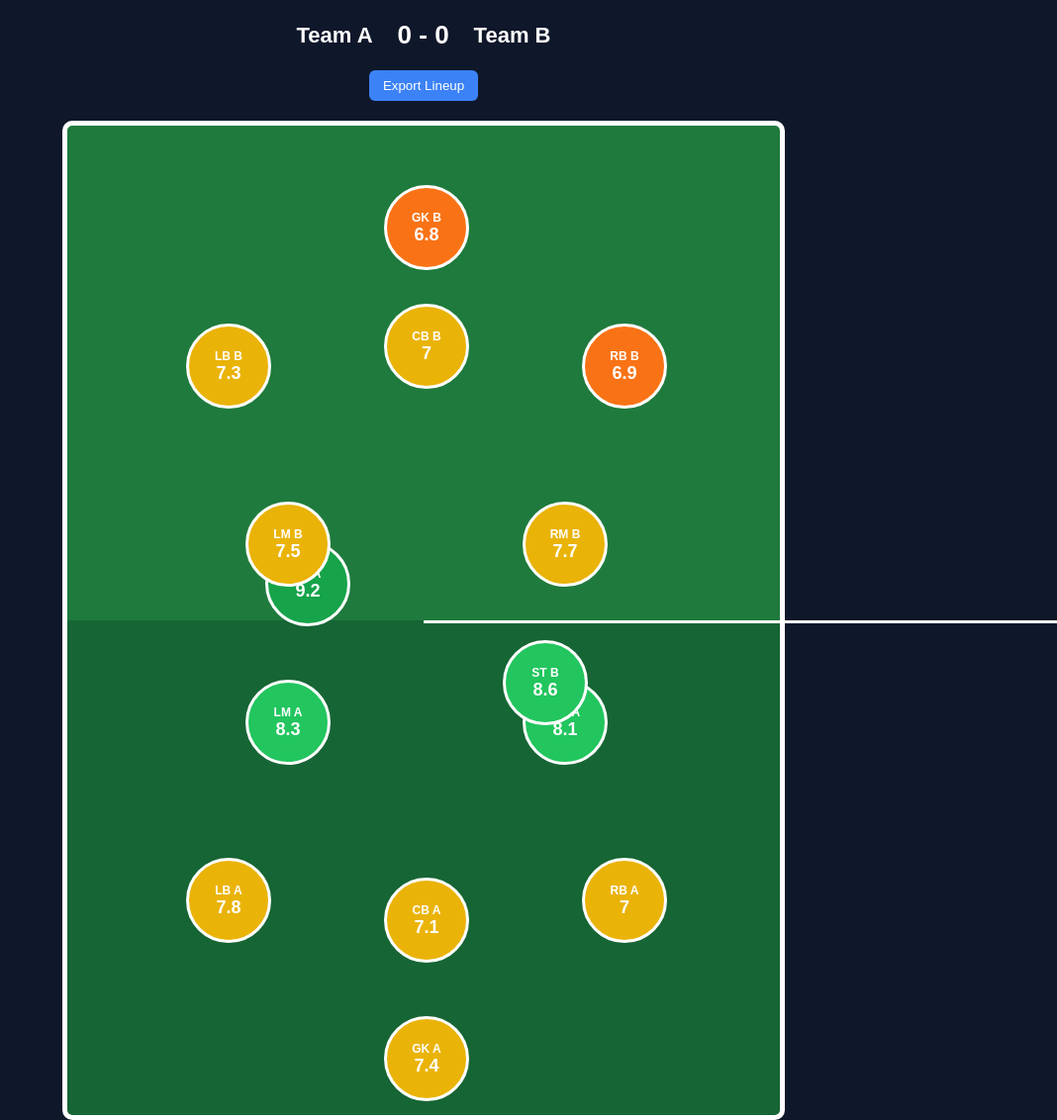
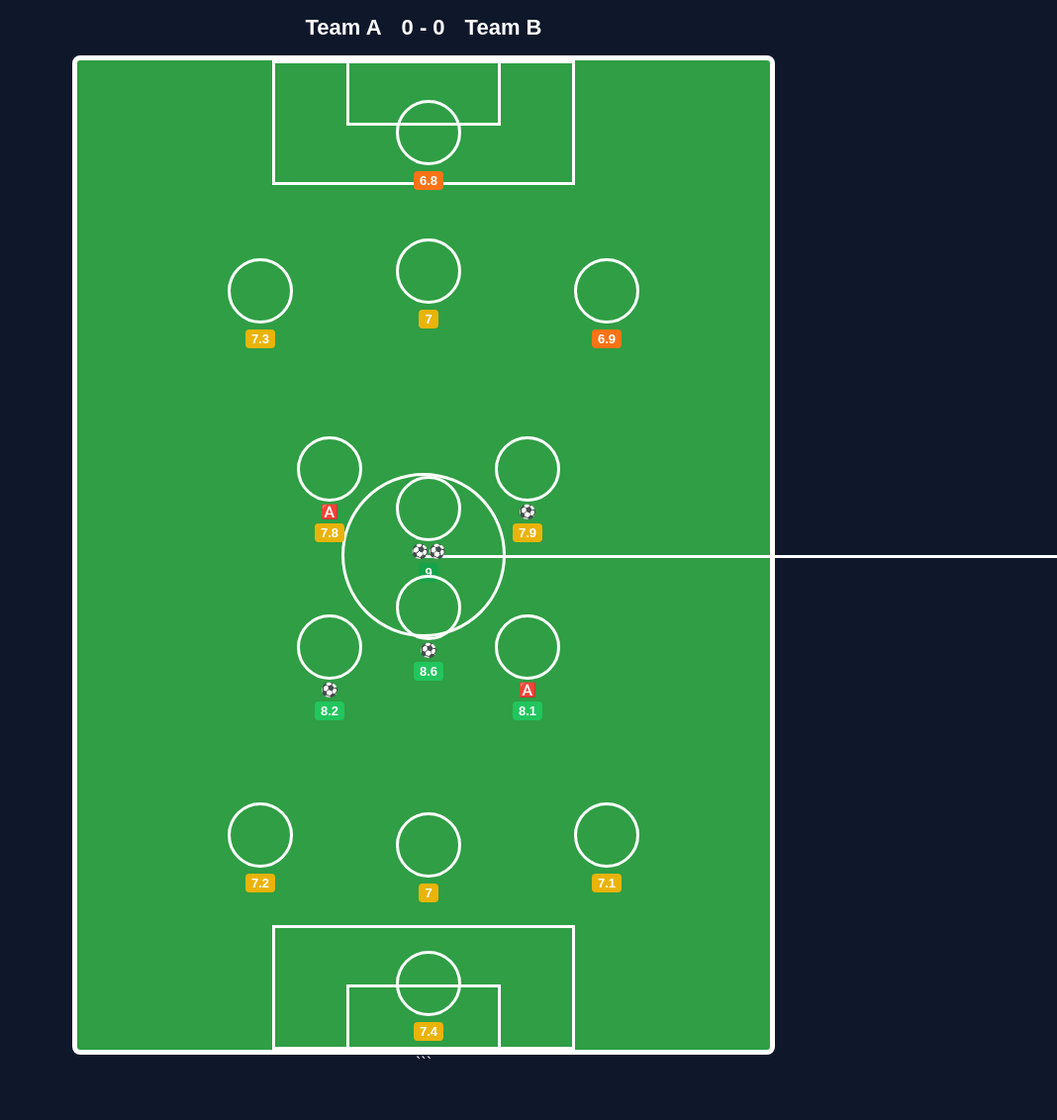
Before and after one commit to floatzp/FriendlyRatings, a plain HTML site: page index.html in a window 1280 px wide. Shown: the top 1132 px of the page at 99% size, without its empty margins (212-1280 px from the left). After the commit the page ends 1084 px from the top, so only its background shows below. Drawn offline with nearby package versions, Linux system fonts and the light colour scheme.

Commit message:
Update index.html

````diff
--- a/index.html
+++ b/index.html
@@ -8,8 +8,8 @@
 
 body{
 margin:0;
+font-family:Arial;
 background:#0f172a;
-font-family:Arial;
 color:white;
 text-align:center;
 }
@@ -17,34 +17,24 @@ text-align:center;
 .header{
 display:flex;
 justify-content:center;
-align-items:center;
-gap:25px;
-margin:20px;
-flex-wrap:wrap;
-}
-
-.team{
+gap:20px;
+margin:15px;
 font-size:22px;
 font-weight:bold;
 }
 
-.score{
-font-size:26px;
-font-weight:bold;
+.field{
+width:700px;
+height:1000px;
+margin:auto;
+position:relative;
+background:#2f9e44;
+border:5px solid white;
+border-radius:8px;
 }
 
-.field{
-width:90vw;
-max-width:720px;
-height:1000px;
-margin:auto;
-background:linear-gradient(#1f7a3d 50%, #166534 50%);
-border:5px solid white;
-border-radius:10px;
-position:relative;
-}
-
-.field:after{
+/* halfway line */
+.field:before{
 content:"";
 position:absolute;
 top:50%;
@@ -53,24 +43,101 @@ height:3px;
 background:white;
 }
 
+/* center circle */
+.centerCircle{
+position:absolute;
+width:160px;
+height:160px;
+border:3px solid white;
+border-radius:50%;
+top:50%;
+left:50%;
+transform:translate(-50%,-50%);
+}
+
+/* penalty boxes */
+.boxTop{
+position:absolute;
+width:300px;
+height:120px;
+border:3px solid white;
+left:50%;
+transform:translateX(-50%);
+top:0;
+}
+
+.boxBottom{
+position:absolute;
+width:300px;
+height:120px;
+border:3px solid white;
+left:50%;
+transform:translateX(-50%);
+bottom:0;
+}
+
+/* 6 yard boxes */
+.sixTop{
+position:absolute;
+width:150px;
+height:60px;
+border:3px solid white;
+left:50%;
+transform:translateX(-50%);
+top:0;
+}
+
+.sixBottom{
+position:absolute;
+width:150px;
+height:60px;
+border:3px solid white;
+left:50%;
+transform:translateX(-50%);
+bottom:0;
+}
+
+/* players */
+
 .player{
-width:80px;
-height:80px;
-border-radius:50%;
 position:absolute;
-display:flex;
-flex-direction:column;
-align-items:center;
-justify-content:center;
-font-size:12px;
-font-weight:bold;
-border:3px solid white;
+width:70px;
+text-align:center;
 cursor:pointer;
 }
 
+.avatar{
+width:60px;
+height:60px;
+border-radius:50%;
+border:3px solid white;
+background-size:cover;
+background-position:center;
+margin:auto;
+}
+
 .rating{
-font-size:18px;
+margin-top:4px;
+font-size:13px;
+font-weight:bold;
+padding:2px 6px;
+border-radius:4px;
+display:inline-block;
 }
+
+.event{
+font-size:14px;
+margin-top:2px;
+}
+
+.card{
+position:absolute;
+top:-8px;
+right:-5px;
+font-size:16px;
+}
+
+/* modal */
 
 .modal{
 display:none;
@@ -83,28 +150,25 @@ justify-content:center;
 
 .box{
 background:#1e293b;
-padding:25px;
-border-radius:10px;
-width:320px;
+padding:20px;
+border-radius:8px;
+width:300px;
 }
 
 input{
 width:100%;
+margin:6px 0;
 padding:6px;
-margin:6px 0;
 }
 
 button{
-padding:8px 14px;
+margin-top:8px;
+padding:7px 12px;
 background:#3b82f6;
 border:none;
 color:white;
-border-radius:6px;
+border-radius:5px;
 cursor:pointer;
-}
-
-.controls{
-margin:20px;
 }
 
 </style>
@@ -113,22 +177,20 @@ margin:20px;
 <body>
 
 <div class="header">
-
-<div class="team" id="teamA">Team A</div>
-
-<div class="score">
-<span id="scoreA">0</span> - <span id="scoreB">0</span>
+<span id="teamA">Team A</span>
+<span id="score">0 - 0</span>
+<span id="teamB">Team B</span>
 </div>
 
-<div class="team" id="teamB">Team B</div>
+<div class="field" id="field">
+
+<div class="centerCircle"></div>
+<div class="boxTop"></div>
+<div class="boxBottom"></div>
+<div class="sixTop"></div>
+<div class="sixBottom"></div>
 
 </div>
-
-<div class="controls">
-<button onclick="exportImage()">Export Lineup</button>
-</div>
-
-<div class="field" id="field"></div>
 
 <div class="modal" id="modal">
 <div class="box">
@@ -139,17 +201,26 @@ margin:20px;
 
 <div id="editArea" style="display:none">
 
+Avatar URL
+<input id="editAvatar">
+
 Name
 <input id="editName">
 
 Rating
 <input id="editRating" type="number" step="0.1">
 
-Goals
+Goals (⚽)
 <input id="editGoals" type="number">
 
-Assists
+Assists (🅰️)
 <input id="editAssists" type="number">
+
+Yellow Card
+<input id="editYellow" type="checkbox">
+
+Red Card
+<input id="editRed" type="checkbox">
 
 <button onclick="savePlayer()">Save</button>
 
@@ -165,49 +236,31 @@ Assists
 const password="soccer123"
 let admin=false
 
-let data = JSON.parse(localStorage.getItem("matchData"))
+let players=[
 
-if(!data){
+{name:"GK A",rating:7.4,x:320,y:900,avatar:"",goals:0,assists:0,yellow:false,red:false},
 
-data={
-teamA:"Team A",
-teamB:"Team B",
-scoreA:0,
-scoreB:0,
+{name:"DEF A1",rating:7.2,x:150,y:750,avatar:"",goals:0,assists:0,yellow:false,red:false},
+{name:"DEF A2",rating:7.0,x:320,y:760,avatar:"",goals:0,assists:0,yellow:false,red:false},
+{name:"DEF A3",rating:7.1,x:500,y:750,avatar:"",goals:0,assists:0,yellow:false,red:false},
 
-players:[
+{name:"MID A1",rating:8.2,x:220,y:560,avatar:"",goals:1,assists:0,yellow:false,red:false},
+{name:"MID A2",rating:8.1,x:420,y:560,avatar:"",goals:0,assists:1,yellow:false,red:false},
 
-{name:"GK A",rating:7.4,goals:0,assists:0,x:320,y:900},
+{name:"ST A",rating:9.0,x:320,y:420,avatar:"",goals:2,assists:0,yellow:false,red:false},
 
-{name:"LB A",rating:7.8,goals:0,assists:1,x:120,y:740},
-{name:"CB A",rating:7.1,goals:0,assists:0,x:320,y:760},
-{name:"RB A",rating:7.0,goals:0,assists:0,x:520,y:740},
+{name:"GK B",rating:6.8,x:320,y:40,avatar:"",goals:0,assists:0,yellow:false,red:false},
 
-{name:"LM A",rating:8.3,goals:1,assists:1,x:180,y:560},
-{name:"RM A",rating:8.1,goals:0,assists:2,x:460,y:560},
+{name:"DEF B1",rating:7.3,x:150,y:200,avatar:"",goals:0,assists:0,yellow:false,red:false},
+{name:"DEF B2",rating:7.0,x:320,y:180,avatar:"",goals:0,assists:0,yellow:false,red:false},
+{name:"DEF B3",rating:6.9,x:500,y:200,avatar:"",goals:0,assists:0,yellow:false,red:false},
 
-{name:"ST A",rating:9.2,goals:2,assists:0,x:200,y:420},
+{name:"MID B1",rating:7.8,x:220,y:380,avatar:"",goals:0,assists:1,yellow:false,red:false},
+{name:"MID B2",rating:7.9,x:420,y:380,avatar:"",goals:1,assists:0,yellow:false,red:false},
 
-{name:"GK B",rating:6.8,goals:0,assists:0,x:320,y:60},
-
-{name:"LB B",rating:7.3,goals:0,assists:0,x:120,y:200},
-{name:"CB B",rating:7.0,goals:0,assists:0,x:320,y:180},
-{name:"RB B",rating:6.9,goals:0,assists:0,x:520,y:200},
-
-{name:"LM B",rating:7.5,goals:0,assists:1,x:180,y:380},
-{name:"RM B",rating:7.7,goals:1,assists:0,x:460,y:380},
-
-{name:"ST B",rating:8.6,goals:1,assists:0,x:440,y:520}
+{name:"ST B",rating:8.6,x:320,y:520,avatar:"",goals:1,assists:0,yellow:false,red:false}
 
 ]
-
-}
-
-}
-
-function saveData(){
-localStorage.setItem("matchData",JSON.stringify(data))
-}
 
 function ratingColor(r){
 
@@ -223,15 +276,9 @@ const field=document.getElementById("field")
 
 function render(){
 
-field.innerHTML=""
+field.querySelectorAll(".player").forEach(p=>p.remove())
 
-teamA.innerText=data.teamA
-teamB.innerText=data.teamB
-
-scoreA.innerText=data.scoreA
-scoreB.innerText=data.scoreB
-
-data.players.forEach((p,i)=>{
+players.forEach((p,i)=>{
 
 let div=document.createElement("div")
 
@@ -240,30 +287,28 @@ div.className="player"
 div.style.left=p.x+"px"
 div.style.top=p.y+"px"
 
-div.style.background=ratingColor(p.rating)
+let card=""
+
+if(p.red)card="🟥"
+else if(p.yellow)card="🟨"
+
+let events=""
+events+="⚽".repeat(p.goals)
+events+="🅰️".repeat(p.assists)
 
 div.innerHTML=`
-<div>${p.name}</div>
-<div class="rating">${p.rating}</div>
+
+<div class="avatar" style="background-image:url('${p.avatar}')"></div>
+
+<div class="card">${card}</div>
+
+<div class="event">${events}</div>
+
+<div class="rating" style="background:${ratingColor(p.rating)}">${p.rating}</div>
+
 `
 
 div.onclick=()=>openPlayer(i)
-
-if(admin){
-
-div.draggable=true
-
-div.ondragend=(e)=>{
-
-p.x=e.pageX-field.offsetLeft-40
-p.y=e.pageY-field.offsetTop-40
-
-saveData()
-render()
-
-}
-
-}
 
 field.appendChild(div)
 
@@ -276,8 +321,7 @@ let current=null
 function openPlayer(i){
 
 current=i
-
-let p=data.players[i]
+let p=players[i]
 
 pName.innerText=p.name
 
@@ -293,8 +337,11 @@ editArea.style.display="block"
 
 editName.value=p.name
 editRating.value=p.rating
+editAvatar.value=p.avatar
 editGoals.value=p.goals
 editAssists.value=p.assists
+editYellow.checked=p.yellow
+editRed.checked=p.red
 
 }else{
 
@@ -308,17 +355,17 @@ modal.style.display="flex"
 
 function savePlayer(){
 
-let p=data.players[current]
+let p=players[current]
 
 p.name=editName.value
 p.rating=parseFloat(editRating.value)
+p.avatar=editAvatar.value
 p.goals=parseInt(editGoals.value)
 p.assists=parseInt(editAssists.value)
-
-saveData()
+p.yellow=editYellow.checked
+p.red=editRed.checked
 
 render()
-
 closeModal()
 
 }
@@ -331,29 +378,12 @@ document.addEventListener("keydown",e=>{
 
 if(e.shiftKey && e.key==="E"){
 
-let pass=prompt("Admin Password")
+let pass=prompt("Admin password")
 
 if(pass===password){
 
 admin=true
-
-let newA=prompt("Team A name",data.teamA)
-if(newA)data.teamA=newA
-
-let newB=prompt("Team B name",data.teamB)
-if(newB)data.teamB=newB
-
-let sA=prompt("Score A",data.scoreA)
-let sB=prompt("Score B",data.scoreB)
-
-data.scoreA=parseInt(sA)
-data.scoreB=parseInt(sB)
-
-saveData()
-
 alert("Edit mode enabled")
-
-render()
 
 }
 
@@ -361,28 +391,10 @@ render()
 
 })
 
-function exportImage(){
-
-html2canvas(document.body).then(canvas=>{
-
-let link=document.createElement("a")
-
-link.download="lineup.png"
-
-link.href=canvas.toDataURL()
-
-link.click()
-
-})
-
-}
-
 render()
 
 </script>
 
-<script src="https://cdn.jsdelivr.net/npm/html2canvas@1.4.1/dist/html2canvas.min.js"></script>
-
 </body>
 </html>
 ```
````
